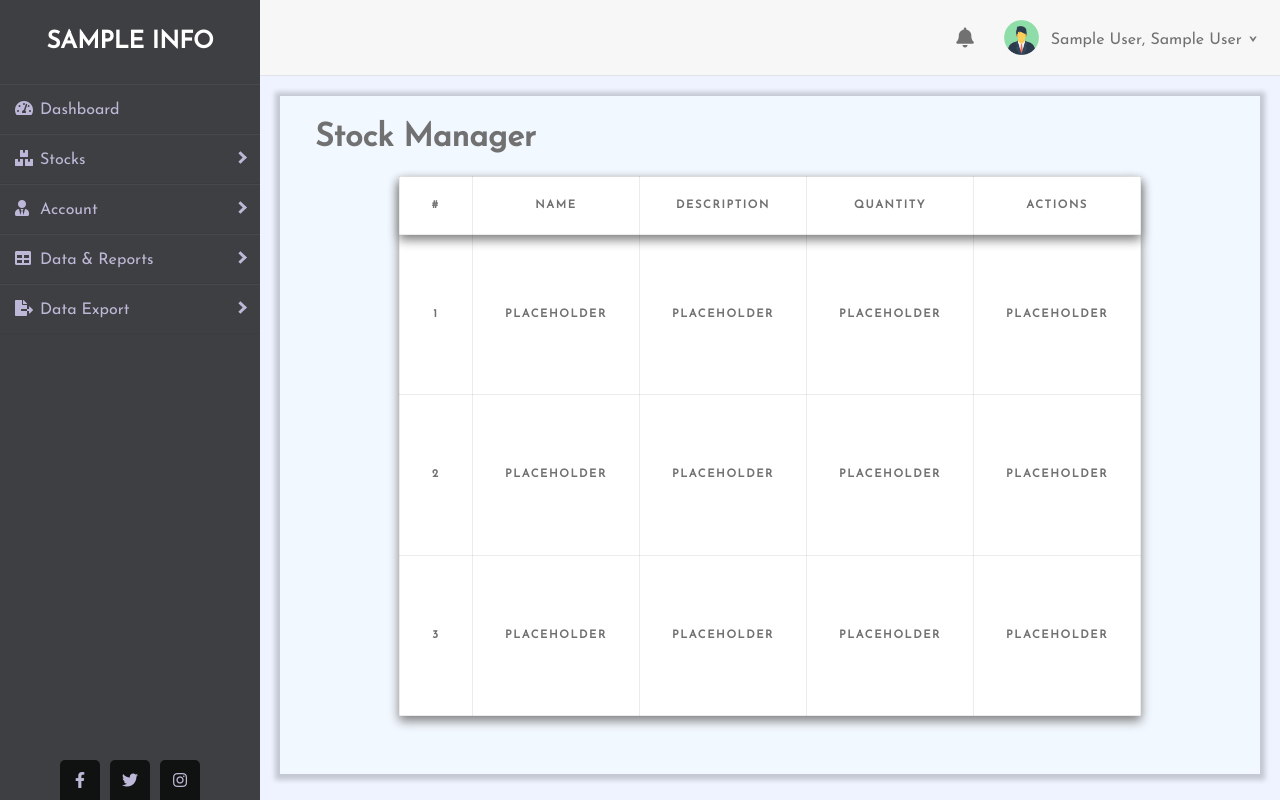
After one commit to Kitsunejasutin/gamification, a PHP site: page /stock_manager.php in a window 1280 px wide. The commit adds this page. Run offline with PHP 8.4, Linux system fonts and the light colour scheme; the visitor is signed in with stand-in values (Sample User, id 1); tables that the repository leaves empty or names only in its code hold one stand-in row (values such as "Sample post"); lists and menus that the app fills with data are empty; some libraries are stand-ins or nearby versions.

Commit message:
Initial Stocks

```diff
--- a/includes/bars.php
+++ b/includes/bars.php
@@ -8,10 +8,10 @@
             <ul id="categories">
                 <li><a href="dashboard.php"><i class="fas fa-tachometer-alt"></i>Dashboard</a></li>
                 <li class="categories"><a><i class="fas fa-boxes"></i>Stocks<i class="arrow right"></i></a></li>
-                <li class="dropdown"><span>Stock Manager</span></i></li>
-                <li class="dropdown"><span>Product Categories</span></i></li>
+                <a href="stock_manager.php"><li class="dropdown"><span>Stock Manager</span></i></li></a>
+                <a href="pro-categories.php"><li class="dropdown"><span>Product Categories</span></i></li></a>
                 <li class="dropdown"><span>Purchase Order</span></i></li>
-                <li class="dropdown"><span>Suppliers</span></i></li>
+                <a href="suppliers.php"><li class="dropdown"><span>Suppliers</span></i></li></a>
             </ul>
             <ul id="categories">
                 <li class="categories"><a><i class="fas fa-user-tie"></i>Account<i class="arrow right"></i></a></li>
--- a/includes/function.php
+++ b/includes/function.php
@@ -75,7 +75,7 @@ function loginUser($connection, $email, $pwd) {
     }else if ($checkPwd === true) {
         session_start();
         $_SESSION["access"] = $emailExists["access"];
-        if ($_SESSION['type'] == "1") {
+        if ($_SESSION['access'] == "1") {
             $_SESSION["LName"] = $emailExists["LName"];
             $_SESSION["FName"] = $emailExists["FName"];
             $_SESSION["MName"] = $emailExists["MName"];
--- /dev/null
+++ b/stock_manager.php
@@ -0,0 +1,59 @@
+<?php
+    include_once 'includes/header.php';
+    require_once 'includes/connection.php';
+    require_once 'includes/function.php';
+    session_start();
+
+?>
+	<link rel="stylesheet" href="styles/header.css">
+    <link rel="stylesheet" href="styles/stocks.css">
+	<title><?php echo fetchcompanyname($connection); ?></title>
+</head>
+<body onload="startTime()">
+<?php
+    include_once 'includes/bars.php';
+?>
+
+<div class="info">
+    <div class="card">
+        <h1 id="header">Stock Manager</h1>
+        <table>
+            <thead>
+                <th>#</th>
+                <th>Name</th>
+                <th>Description</th>
+                <th>Quantity</th>
+                <th>Actions</th>
+            </thead>
+            <tbody>
+                <tr>
+                    <th>1</th>
+                    <th>placeholder</th>
+                    <th>placeholder</th>
+                    <th>placeholder</th>
+                    <th>placeholder</th>
+                </tr>
+            </tbody>
+            <tr>
+                <th>2</th>
+                <th>placeholder</th>
+                <th>placeholder</th>
+                <th>placeholder</th>
+                <th>placeholder</th>
+            </tr>
+            <tbody>
+                <tr>
+                    <th>3</th>
+                    <th>placeholder</th>
+                    <th>placeholder</th>
+                    <th>placeholder</th>
+                    <th>placeholder</th>
+                </tr>
+            </tbody>
+        </table>
+    </div>
+</div>
+
+<?php
+	include_once 'includes/footer.php';
+?>
--- /dev/null
+++ b/styles/stocks.css
@@ -0,0 +1,50 @@
+div.card {
+    width: 100%;
+    height: 678px;
+    background-color: rgb(242, 248, 255);
+    margin: auto;
+    text-decoration: none;
+    justify-content: center;
+    align-items: center;
+    box-shadow: 0px 1px 5px 5px rgba(0,0,0,0.18);
+    -webkit-box-shadow: 0px 1px 5px 5px rgba(0,0,0,0.18);
+    -moz-box-shadow: 0px 1px 5px 5px rgba(0,0,0,0.18);
+}
+
+table,th,tr,td {
+    text-align: center;
+    margin-left: 100px;
+}
+
+table {
+    margin: auto;
+    height: 540px;
+    border: 1px solid rgba(0, 0, 0, 0.171);
+    border-collapse: collapse;
+    box-shadow: 0 5px 10px gray;
+    background-color: white;
+    text-align: left;
+}
+
+thead {
+    box-shadow: 0 5px 10px gray;
+}
+
+th {
+    border: 1px solid rgba(0, 0, 0, 0.075);
+    padding: 1rem 2rem;
+    text-transform: uppercase;
+    letter-spacing: 0.1rem;
+    font-size: 0.7rem;
+    font-weight: 900;
+}
+
+a {
+    color: black;;
+}
+
+h1#header {
+    padding-top: 30px;
+    padding-bottom: 25px;
+    padding-left: 35px;
+}
```
Also changed, not shown: pro-categories.php (added, +59 -0 lines), suppliers.php (added, +59 -0 lines).
